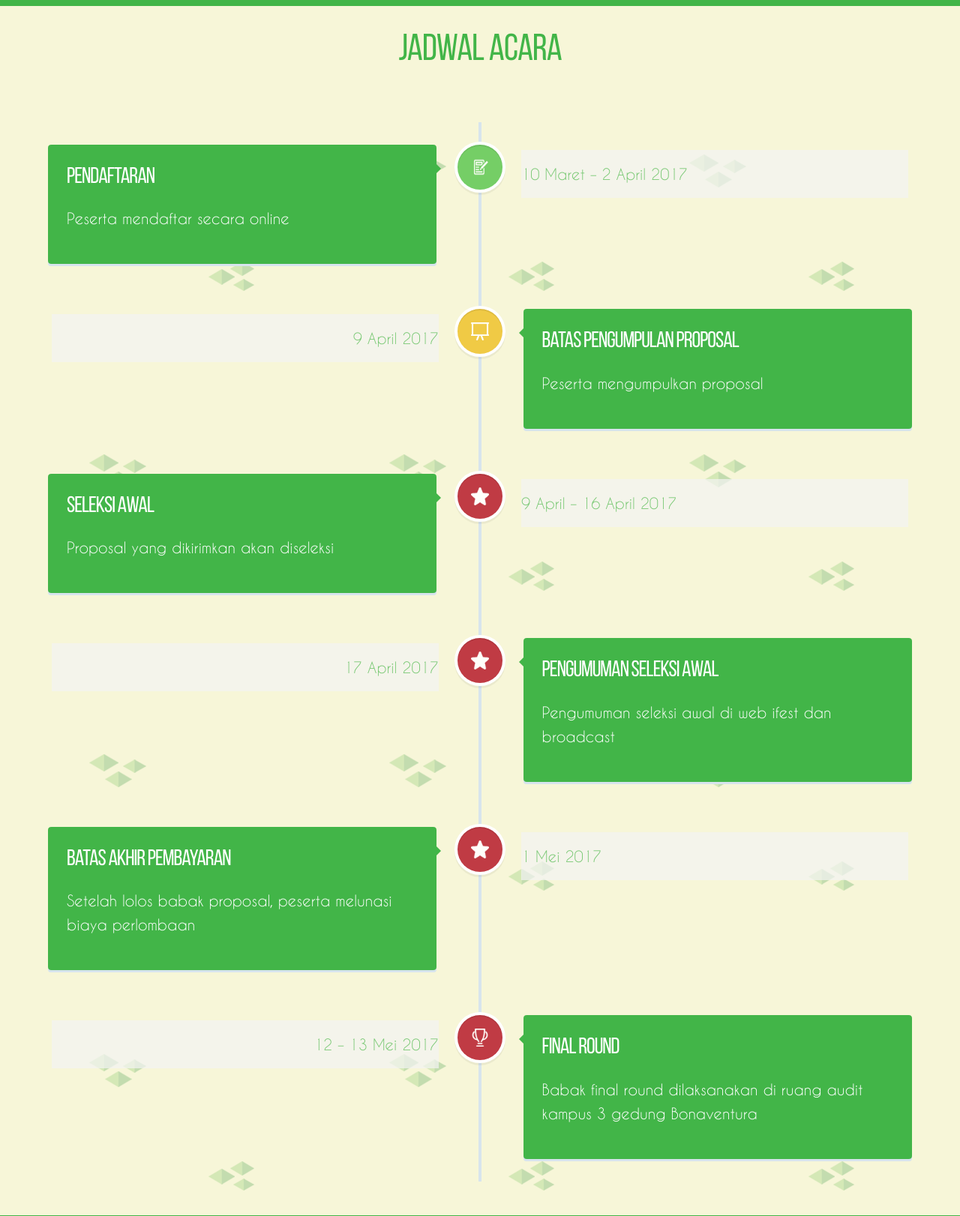
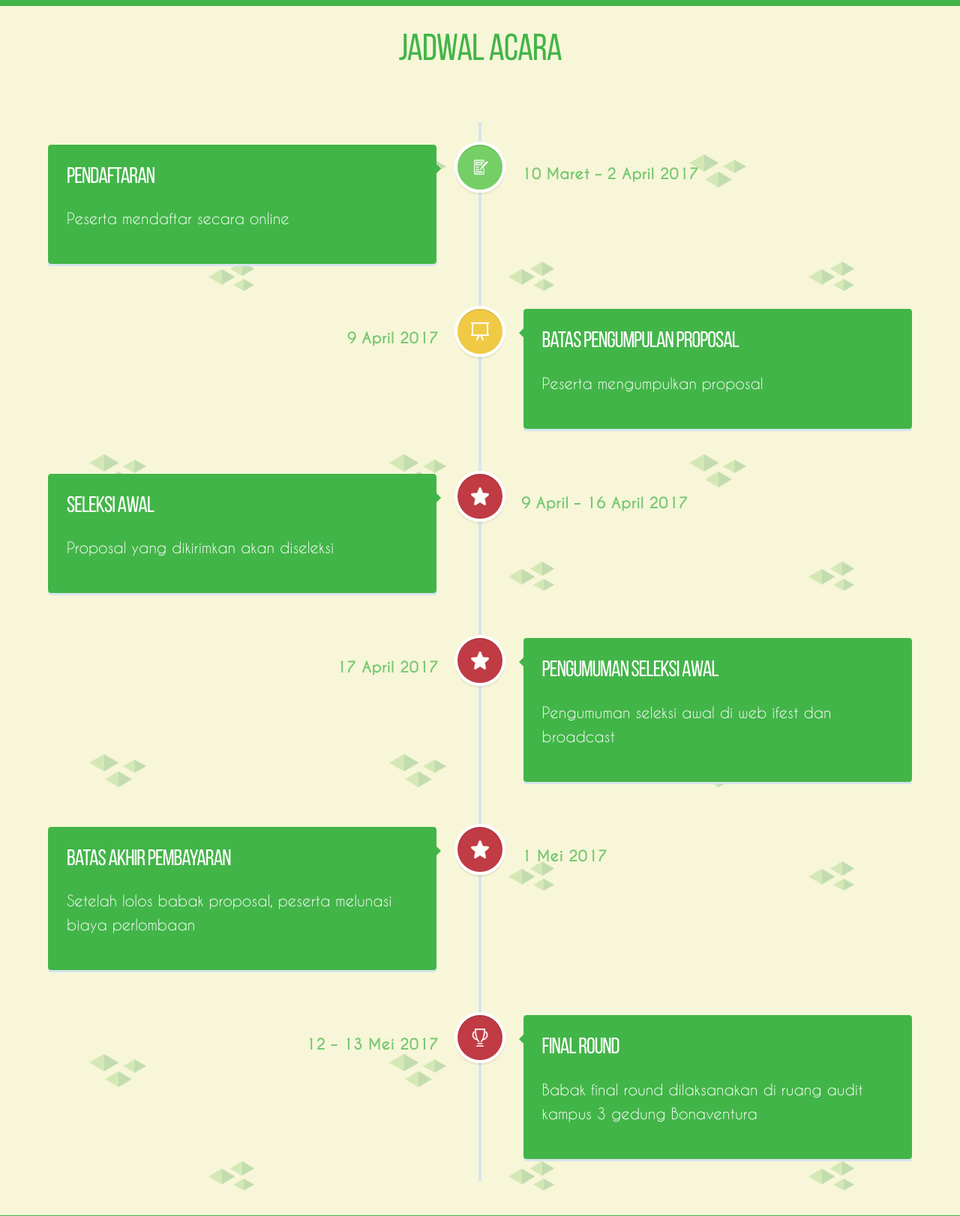
Before and after one commit to EkaJuliantara/upc-frontend, a PHP site: page / in a window 1280 px wide. Shown: the part 2699-4321 px from the top of the page at 75% size. Run offline with PHP 8.4, Linux system fonts and the light colour scheme.

Commit message:
poles sedikit lagi

```diff
--- a/css/style.css
+++ b/css/style.css
@@ -326,8 +326,8 @@ a.site-title:hover {
 #cd-timeline .cd-date {
     color: #42b548;
     font-size: 20px;
-    background-color: #f4f4f4;
     background-size: auto;
+    font-weight: bold;
 }
 
 #cd-timeline h2{
```
